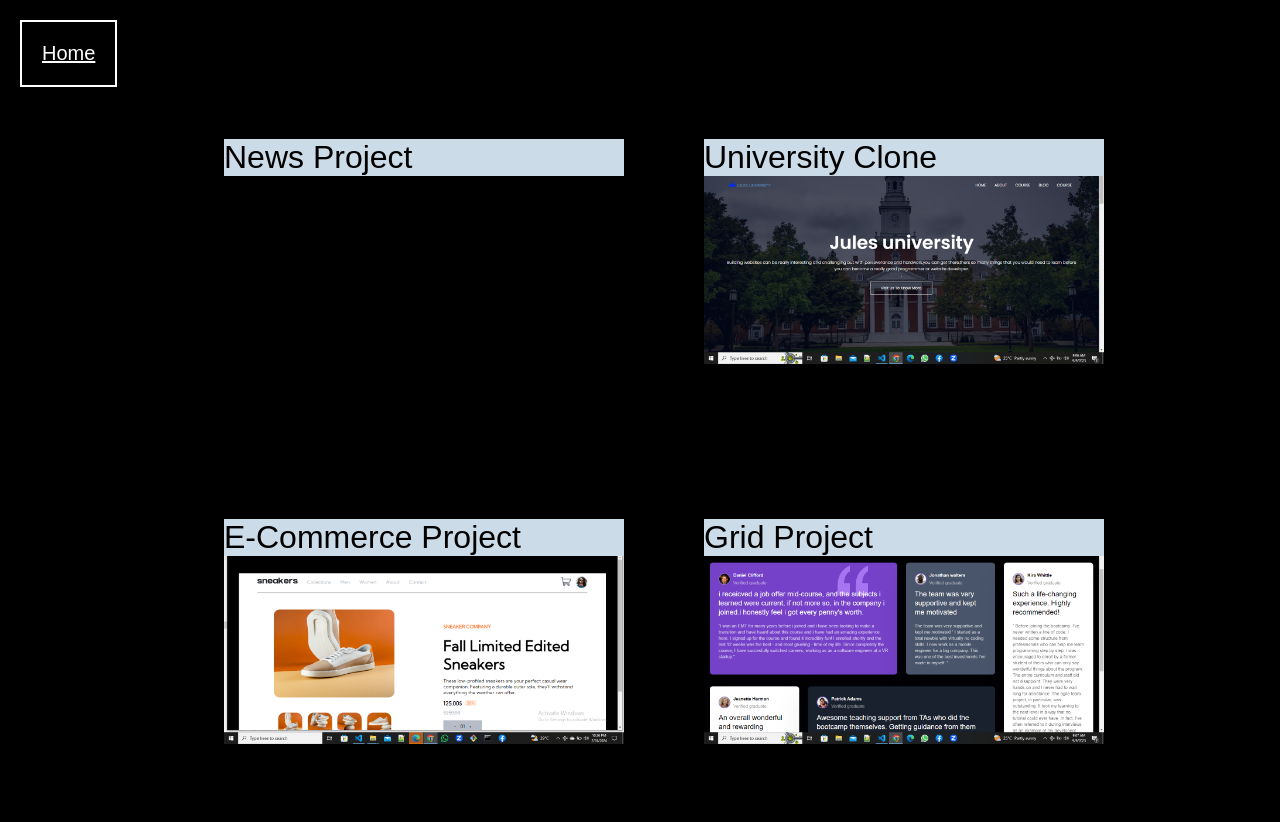
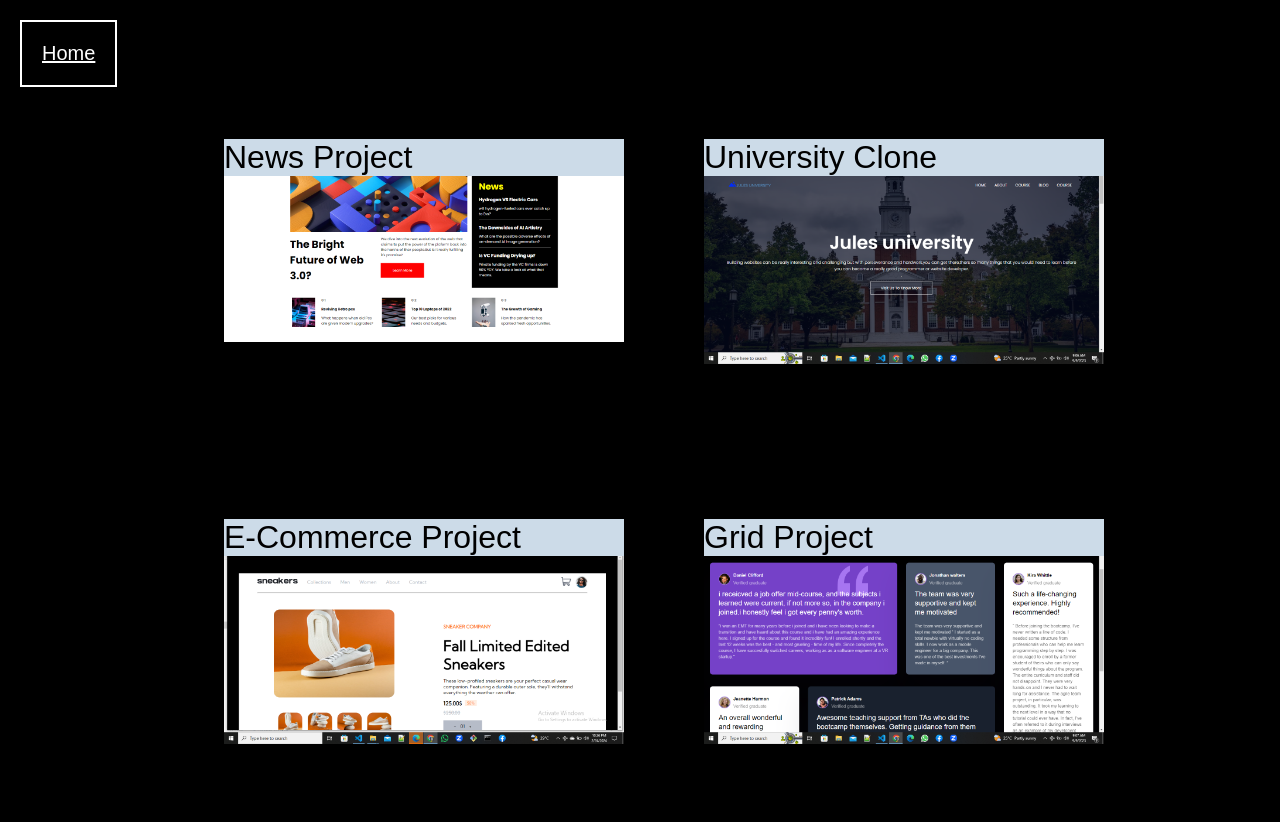
Before and after one commit to Devjoy-tech/myportfolio, a plain HTML site: page projects/project.html in a window 1280 px wide. Drawn offline with nearby package versions, Linux system fonts and the light colour scheme; a web font is replaced by a local one.

Commit message:
Update project.html

```diff
--- a/projects/project.html
+++ b/projects/project.html
@@ -14,8 +14,7 @@
     <button><a href="https://devjoy-tech.github.io/myportfolio/">Home</a></button>
     <div class="container">
         <div class="grid-container">
-            <div class="grid-item"><a href="https://devjoy-tech.github.io/news-website/"><h1>News Project</h1><img src="projects/images
-/screencapture-devjoy-tech-github-io-e-commerce-website-2024-02-26-14_19_14.png" class="ima_ges"></a></div>
+            <div class="grid-item"><a href="https://devjoy-tech.github.io/news-website/"><h1>News Project</h1><img src="images/screencapture-devjoy-tech-github-io-news-website-2024-02-26-14_22_06.png" class="ima_ges"></a></div>
             <div class="grid-item"><a href="https://devjoy-tech.github.io/university-project/"><h1>University Clone</h1><img src="images/Screenshot (2).png" class="ima_ges"></a></div>
             <div class="grid-item"><a href="https://devjoy-tech.github.io/e-commerce-website/"><h1>E-Commerce Project</h1><img src="images/Screenshot (10).png" class="ima_ges"></a></div>
             <div class="grid-item"><a href="https://devjoy-tech.github.io/grid-project/"><h1>Grid Project</h1><img src="images/Screenshot (3).png" class="ima_ges"></a></div>
```
